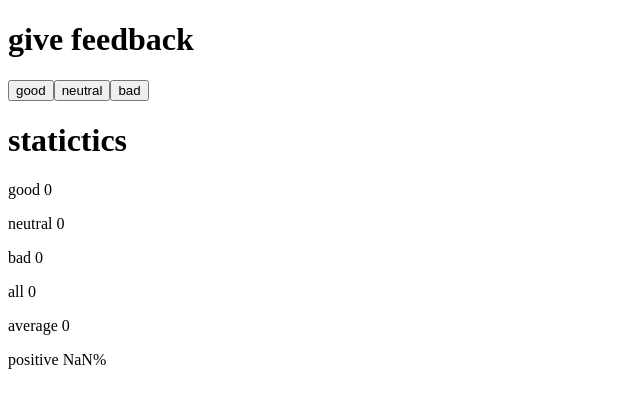
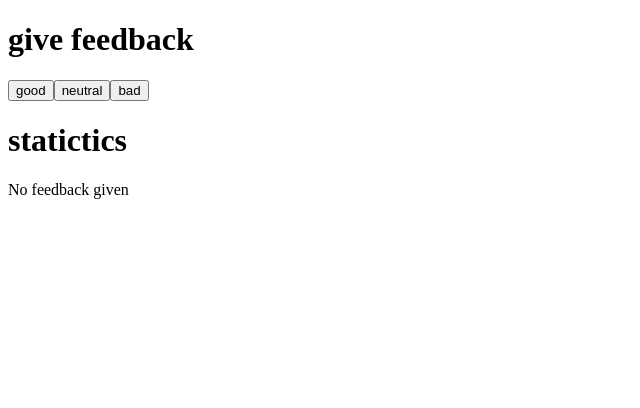
Before and after one commit to iriavidal/fullstackopen-exercises, a React (Vite) app in the folder part1/unicafe/: page / in a window 1280 px wide. Shown: the top 408 px of the page, without its empty margins (0-640 px from the left). Built offline with nearby package versions, Linux system fonts and the light colour scheme.

Commit message:
feat: show statistics only after feedback is given
- Hide statistics section until at least one feedback is received
- Improve user experience by preventing empty statistics display

```diff
--- a/part1/unicafe/src/App.jsx
+++ b/part1/unicafe/src/App.jsx
@@ -1,6 +1,15 @@
 import { useState } from "react";
 
 const Statistics = ({ good, neutral, bad }) => {
+  if (good + neutral + bad == 0) {
+    return (
+      <>
+        <h1>statictics</h1>
+        <p>No feedback given</p>
+      </>
+    );
+  }
+
   return (
     <>
       <h1>statictics</h1>
```
